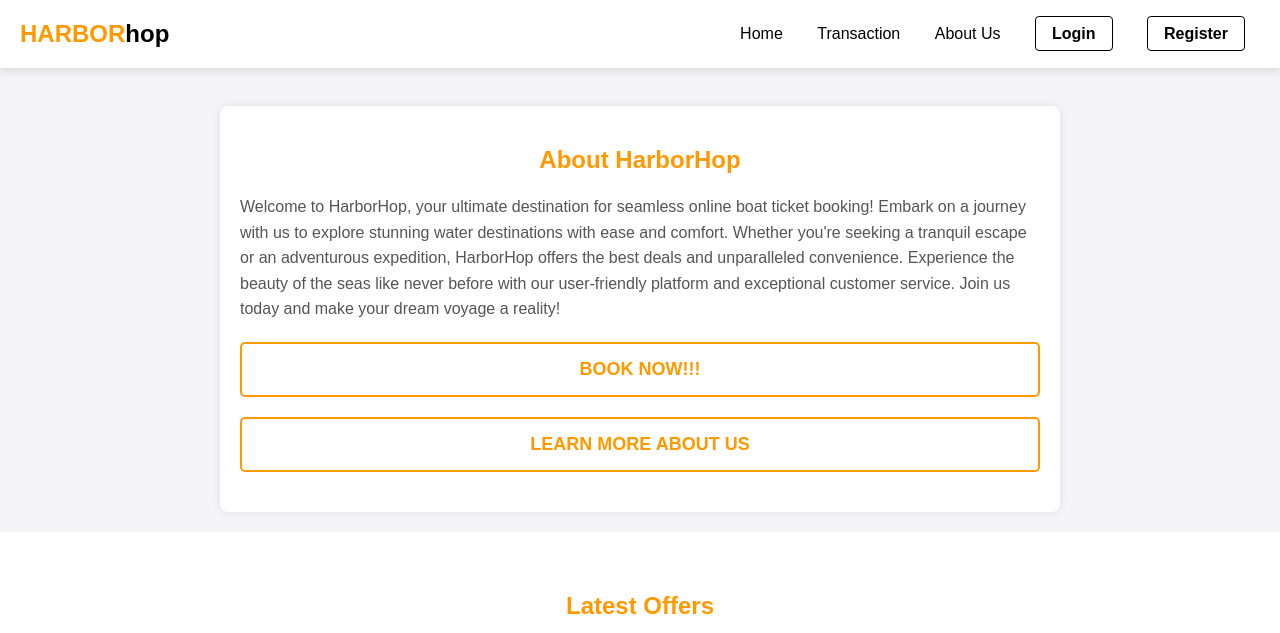
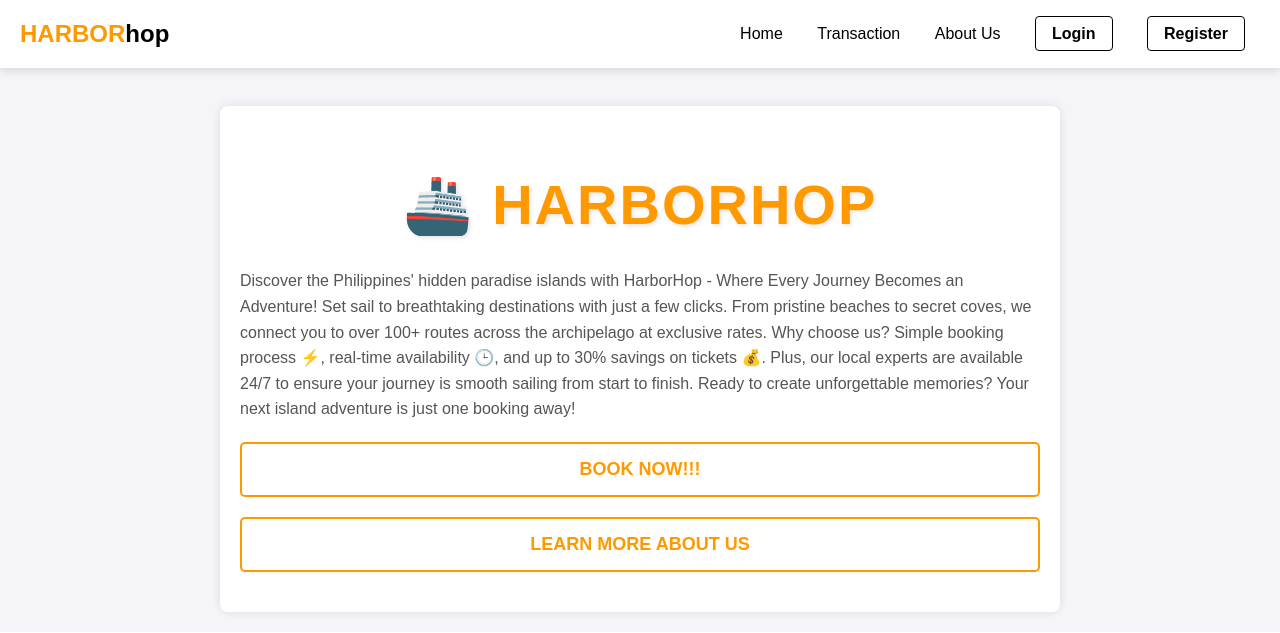
Before and after one commit to Smuffinn/HBH, a Django app: page / in a window 1280 px wide. Shown: the top 633 px of the page. Run offline with Django 5.2, Linux system fonts and the light colour scheme.

Commit message:
Updated home.html

```diff
--- a/HarborHop/templates/HarborHop/home.html
+++ b/HarborHop/templates/HarborHop/home.html
@@ -185,16 +185,36 @@
     .why-use-section h2 {
         color: #000000;
     }
+
+    .main-title {
+        font-size: 3.5rem;
+        color: #ff9900;
+        text-align: center;
+        margin-bottom: 30px;
+        text-transform: uppercase;
+        letter-spacing: 2px;
+        font-weight: 700;
+        text-shadow: 2px 2px 4px rgba(0, 0, 0, 0.1);
+        animation: fadeIn 1.5s ease-in;
+    }
+
+    @keyframes fadeIn {
+        from { opacity: 0; transform: translateY(-20px); }
+        to { opacity: 1; transform: translateY(0); }
+    }
 </style>
 
 <main>
-    <h2>About HarborHop</h2>
-    <p>Welcome to HarborHop, your ultimate destination for seamless online boat ticket booking!
-        Embark on a journey with us to explore stunning water destinations with ease and comfort.
-        Whether you're seeking a tranquil escape or an adventurous expedition,
-        HarborHop offers the best deals and unparalleled convenience.
-        Experience the beauty of the seas like never before with our user-friendly platform and exceptional customer service.
-        Join us today and make your dream voyage a reality!</p>
+    <h2 class="main-title">🚢 HarborHop</h2>
+    <p>Discover the Philippines' hidden paradise islands with HarborHop - Where Every Journey Becomes an Adventure!
+
+    Set sail to breathtaking destinations with just a few clicks. From pristine beaches to secret coves,
+    we connect you to over 100+ routes across the archipelago at exclusive rates.
+
+    Why choose us? Simple booking process ⚡, real-time availability 🕒, and up to 30% savings on tickets 💰.
+    Plus, our local experts are available 24/7 to ensure your journey is smooth sailing from start to finish.
+
+    Ready to create unforgettable memories? Your next island adventure is just one booking away!</p>
     <a href="{% url 'booking_create' %}" class="btn-learn-more">BOOK NOW!!!</a>
     <a href="{% url 'about' %}" class="btn-learn-more">LEARN MORE ABOUT US</a>
 </main>
```
